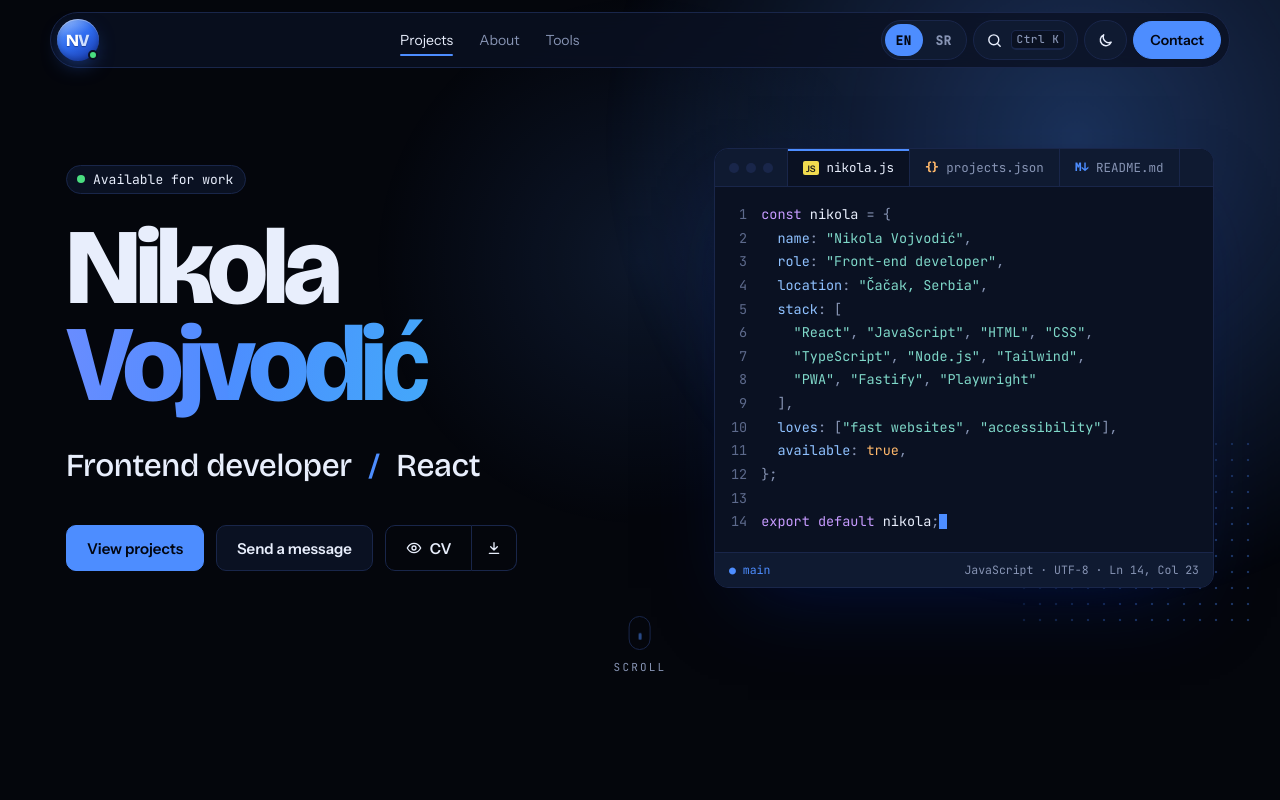
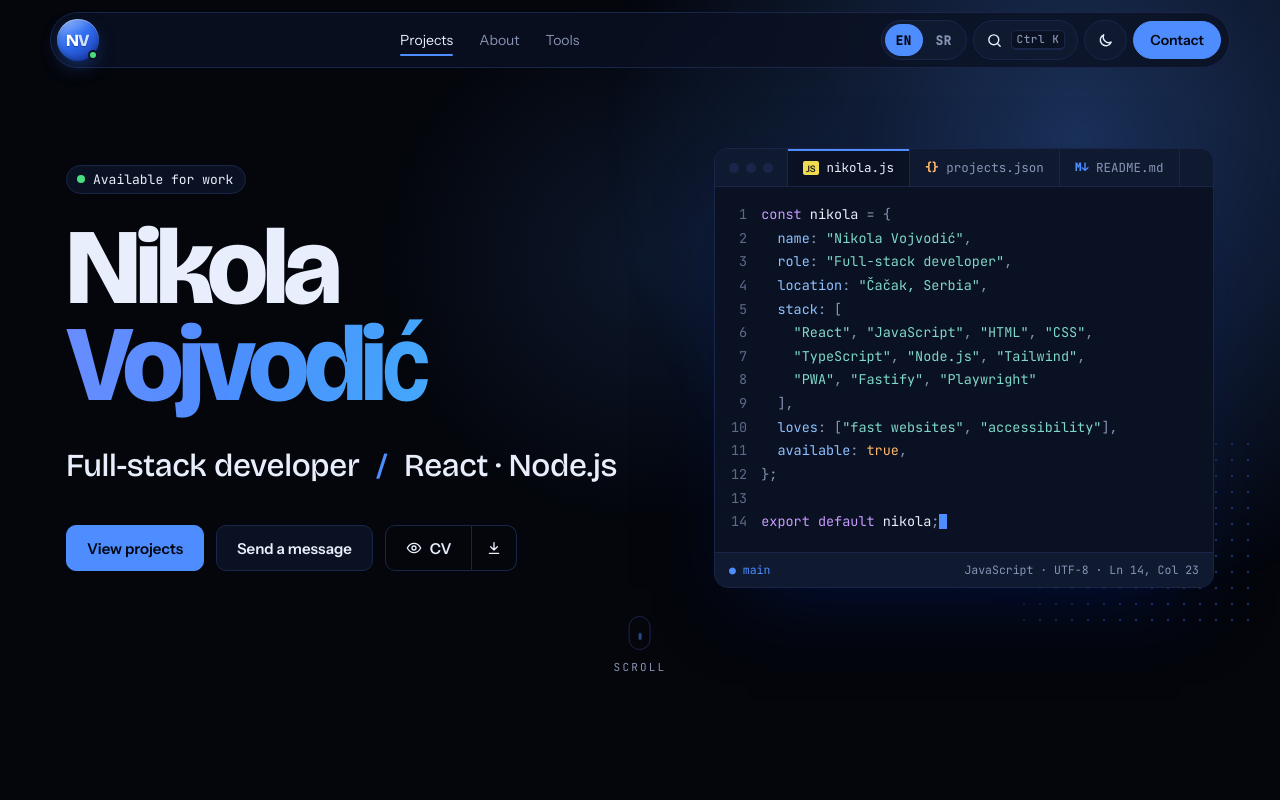
Before and after one commit to nikolxdev/nikolxdev.github.io, a plain HTML site: page index.html in a window 1280 px wide. Shown: the top 800 px of the page. Drawn offline with nearby package versions, Linux system fonts and the light colour scheme.

Commit message:
Position as full-stack developer across site and CV

```diff
--- a/index.html
+++ b/index.html
@@ -3,24 +3,24 @@
 <head>
 <meta charset="utf-8">
 <meta name="viewport" content="width=device-width, initial-scale=1, viewport-fit=cover">
-<title>Nikola Vojvodić · Frontend developer</title>
-<meta name="description" content="Nikola Vojvodić, junior frontend developer from Serbia. Live projects with full source code: Knjigoteka and Last Ember.">
+<title>Nikola Vojvodić · Full-stack developer</title>
+<meta name="description" content="Nikola Vojvodić, full-stack developer from Serbia. Live projects with full source code: Knjigoteka and Last Ember.">
 <link rel="canonical" href="https://nikolxdev.github.io/">
 <meta property="og:type" content="website">
 <meta property="og:site_name" content="Nikola Vojvodić">
 <meta property="og:url" content="https://nikolxdev.github.io/">
-<meta property="og:title" content="Nikola Vojvodić · Frontend developer">
-<meta property="og:description" content="Nikola Vojvodić, junior frontend developer from Serbia. Live projects with full source code: Knjigoteka and Last Ember.">
+<meta property="og:title" content="Nikola Vojvodić · Full-stack developer">
+<meta property="og:description" content="Nikola Vojvodić, full-stack developer from Serbia. Live projects with full source code: Knjigoteka and Last Ember.">
 <meta property="og:image" content="https://nikolxdev.github.io/img/og.jpg">
 <meta property="og:image:type" content="image/jpeg">
 <meta property="og:image:width" content="1200">
 <meta property="og:image:height" content="630">
-<meta property="og:image:alt" content="Nikola Vojvodić, frontend developer, with a link to nikolxdev.github.io">
+<meta property="og:image:alt" content="Nikola Vojvodić, full-stack developer, with a link to nikolxdev.github.io">
 <meta property="og:locale" content="en_US">
 <meta property="og:locale:alternate" content="sr_RS">
 <meta name="twitter:card" content="summary_large_image">
-<meta name="twitter:title" content="Nikola Vojvodić · Frontend developer">
-<meta name="twitter:description" content="Nikola Vojvodić, junior frontend developer from Serbia. Live projects with full source code: Knjigoteka and Last Ember.">
+<meta name="twitter:title" content="Nikola Vojvodić · Full-stack developer">
+<meta name="twitter:description" content="Nikola Vojvodić, full-stack developer from Serbia. Live projects with full source code: Knjigoteka and Last Ember.">
 <meta name="twitter:image" content="https://nikolxdev.github.io/img/og.jpg">
 <script>
   (function () {
@@ -219,6 +219,7 @@ header.nav {
 @keyframes wheel { 0% { opacity: 0; transform: translateY(0); } 30% { opacity: 1; } 100% { opacity: 0; transform: translateY(12px); } }
 .uloga { margin: 0 0 34px; font-family: var(--f-display); font-size: clamp(1.4rem, 2.6vw, 2rem); font-weight: 500; letter-spacing: -.01em; color: var(--fg); }
 .uloga i { font-style: normal; color: var(--blue); margin: 0 .3em; }
+.uloga .nw { white-space: nowrap; }
 
 .editor { background: var(--surface); border: 1px solid var(--line); border-radius: 14px; overflow: hidden;
   font: 13.5px/1.75 var(--f-mono); box-shadow: 0 34px 80px -34px var(--shadow); }
@@ -522,7 +523,7 @@ footer a:hover { color: var(--fg); }
           <span class="avail"><i></i><span data-i18n="hero.avail">Dostupan za posao</span></span>
         </div>
         <h1 class="ime" style="--i:1">Nikola <span>Vojvodić</span></h1>
-        <p class="uloga" style="--i:2">Frontend developer <i aria-hidden="true">/</i> React</p>
+        <p class="uloga" style="--i:2">Full-stack developer <i aria-hidden="true">/</i> <span class="nw">React · Node.js</span></p>
         <div class="ctas" style="--i:3">
           <a class="btn primary" href="#projekti" data-i18n="hero.cta1">Pogledaj projekte</a>
           <a class="btn" href="#kontakt" data-i18n="hero.cta2">Pošalji poruku</a>
@@ -666,9 +667,8 @@ footer a:hover { color: var(--fg); }
         </figure>
         <div class="about-main">
         <div class="about-text">
-          <p data-i18n="ab.p1">Ja sam <strong>Nikola Vojvodić</strong>, web developer iz Čačka i diplomirani inženjer informacionih tehnologija (FTN Čačak, 2026). Pravim kompletne, funkcionalne web aplikacije u JavaScript-u, od <strong>offline-first PWA</strong> aplikacija do interaktivnih sajtova.</p>
+          <p data-i18n="ab.p1">Ja sam <strong>Nikola Vojvodić</strong>, full-stack developer iz Čačka i diplomirani inženjer informacionih tehnologija (FTN Čačak, 2026). Pravim kompletne, funkcionalne web aplikacije u JavaScript-u, od <strong>offline-first PWA</strong> aplikacija do interaktivnih sajtova.</p>
           <p data-i18n="ab.p2">Svaki projekat pravim od nule, sa pažnjom na čist kod, <strong>pristupačnost i automatske testove</strong>. Svaki projekat na ovoj stranici ima verziju uživo i kompletan kod na GitHubu, a testovi se automatski pokreću pri svakoj izmeni.</p>
-          <p data-i18n="ab.p3">Tražim prvu poziciju kao <strong>junior frontend ili full-stack developer</strong>.</p>
           <div class="ctas">
             <a class="btn primary" href="cv/Nikola_Vojvodic_CV.pdf" target="_blank" rel="noopener"><svg viewBox="0 0 24 24" fill="none" stroke="currentColor" stroke-width="2" stroke-linecap="round" stroke-linejoin="round" aria-hidden="true"><path d="M2 12s3.6-7 10-7 10 7 10 7-3.6 7-10 7S2 12 2 12Z"/><circle cx="12" cy="12" r="3"/></svg><span data-i18n="ab.cvv">Pogledaj CV</span></a>
             <a class="btn" href="cv/Nikola_Vojvodic_CV.pdf" download><svg viewBox="0 0 24 24" fill="none" stroke="currentColor" stroke-width="2" stroke-linecap="round" stroke-linejoin="round" aria-hidden="true"><path d="M12 4v11M7 10l5 5 5-5M5 20h14"/></svg><span data-i18n="ab.cv">Preuzmi PDF</span></a>
@@ -677,12 +677,11 @@ footer a:hover { color: var(--fg); }
           </div>
         </div>
         <dl class="facts">
-          <div><dt data-i18n="ab.k1">Uloga</dt><dd data-i18n="ab.v1">Junior web developer</dd></div>
+          <div><dt data-i18n="ab.k1">Uloga</dt><dd data-i18n="ab.v1">Full-stack developer</dd></div>
           <div><dt data-i18n="ab.k2">Lokacija</dt><dd data-i18n="ab.v2">Čačak, Srbija</dd></div>
           <div><dt data-i18n="ab.k6">Obrazovanje</dt><dd data-i18n="ab.v6">Informacione tehnologije, Fakultet tehničkih nauka Čačak (2022–2026). Diplomski rad o PWA aplikacijama, ocena 10.</dd></div>
           <div><dt data-i18n="ab.k3">Fokus</dt><dd data-i18n="ab.v3">PWA, pristupačnost (WCAG 2.1), automatsko testiranje, React</dd></div>
           <div><dt data-i18n="ab.k4">Jezici</dt><dd data-i18n="ab.v4">Srpski (maternji), engleski (profesionalni nivo)</dd></div>
-          <div><dt data-i18n="ab.k5">Status</dt><dd data-i18n="ab.v5">Tražim prvi posao, junior frontend ili full-stack</dd></div>
         </dl>
         </div>
       </div>
@@ -792,14 +791,13 @@ const EN = {
   "le.f4": "Table booking and a live open / closed status",
   "le.f5": "The whole site in English and Serbian",
   "ab.eyebrow": "Who I am", "ab.title": "About me",
-  "ab.p1": "I'm <strong>Nikola Vojvodić</strong>, a web developer from Čačak, Serbia, with a degree in Information Technology (Faculty of Technical Sciences Čačak, 2026). I build complete, working web applications in JavaScript, from <strong>offline-first PWAs</strong> to interactive websites.",
+  "ab.p1": "I'm <strong>Nikola Vojvodić</strong>, a full-stack developer from Čačak, Serbia, with a degree in Information Technology (Faculty of Technical Sciences Čačak, 2026). I build complete, working web applications in JavaScript, from <strong>offline-first PWAs</strong> to interactive websites.",
   "ab.p2": "I build every project from scratch, with attention to clean code, <strong>accessibility and automated testing</strong>. Every project on this page has a live version and its full source code on GitHub, and the tests run automatically on every change.",
-  "ab.p3": "I'm looking for my first role as a <strong>junior frontend or full-stack developer</strong>.",
   "ab.cvv": "View CV", "ab.cv": "Download PDF", "cv.dl": "Download CV",
-  "ab.k1": "Role", "ab.v1": "Junior web developer", "ab.k2": "Location", "ab.v2": "Čačak, Serbia",
+  "ab.k1": "Role", "ab.v1": "Full-stack developer", "ab.k2": "Location", "ab.v2": "Čačak, Serbia",
   "ab.k6": "Education", "ab.v6": "Information Technology, Faculty of Technical Sciences Čačak (2022–2026). Bachelor thesis on PWAs, graded 10/10.",
   "ab.k3": "Focus", "ab.v3": "PWAs, accessibility (WCAG 2.1), automated testing, React",
-  "ab.k4": "Languages", "ab.v4": "Serbian (native), English (professional working proficiency)", "ab.k5": "Status", "ab.v5": "Looking for a first junior frontend or full-stack role",
+  "ab.k4": "Languages", "ab.v4": "Serbian (native), English (professional working proficiency)",
   "t.eyebrow": "What I use", "t.title": "Tools & technologies",
   "t.c1l": "Basics", "t.html": "semantics, forms, landmarks", "t.css": "grid, flexbox, responsive design", "t.js": "ES2022+, ES modules, async", "t.react": "components, hooks, state", "t.tw": "utility classes, design systems",
   "t.c2": "Web platform", "t.rest": "fetch, caching, error handling", "t.storage": "localStorage, import & export", "t.intl": "translations, plurals, dates", "t.json": "working with API data",
@@ -836,7 +834,7 @@ const FILES = {
     sr: [
       ["k", "const ", "", "nikola", "u", " = {"],
       ["p", "  ime", "u", ": ", "s", "\"Nikola Vojvodić\"", "u", ","],
-      ["p", "  uloga", "u", ": ", "s", "\"Front-end developer\"", "u", ","],
+      ["p", "  uloga", "u", ": ", "s", "\"Full-stack developer\"", "u", ","],
       ["p", "  lokacija", "u", ": ", "s", "\"Čačak, Srbija\"", "u", ","],
       ["p", "  stack", "u", ": ["], ...STACK, ["u", "  ],"],
       ["p", "  volim", "u", ": [", "s", "\"brze sajtove\"", "u", ", ", "s", "\"pristupačnost\"", "u", "],"],
@@ -848,7 +846,7 @@ const FILES = {
     en: [
       ["k", "const ", "", "nikola", "u", " = {"],
       ["p", "  name", "u", ": ", "s", "\"Nikola Vojvodić\"", "u", ","],
-      ["p", "  role", "u", ": ", "s", "\"Front-end developer\"", "u", ","],
+      ["p", "  role", "u", ": ", "s", "\"Full-stack developer\"", "u", ","],
       ["p", "  location", "u", ": ", "s", "\"Čačak, Serbia\"", "u", ","],
       ["p", "  stack", "u", ": ["], ...STACK, ["u", "  ],"],
       ["p", "  loves", "u", ": [", "s", "\"fast websites\"", "u", ", ", "s", "\"accessibility\"", "u", "],"],
@@ -882,12 +880,11 @@ const FILES = {
     sr: [
       ["h", "# Nikola Vojvodić"],
       ["", ""],
-      ["", "Junior web developer iz Čačka. Pravim"],
+      ["", "Full-stack developer iz Čačka. Pravim"],
       ["", "web aplikacije koje su brze, pristupačne"],
       ["", "i pokrivene testovima."],
       ["", ""],
       ["h", "## Trenutno"],
-      ["u", "- ", "", "Tražim prvi posao kao junior developer"],
       ["u", "- ", "", "Radim na novom full-stack projektu"],
       ["", ""],
       ["h", "## Kontakt"],
@@ -897,12 +894,11 @@ const FILES = {
     en: [
       ["h", "# Nikola Vojvodić"],
       ["", ""],
-      ["", "Junior web developer from Čačak, Serbia."],
+      ["", "Full-stack developer from Čačak, Serbia."],
       ["", "I build web apps that are fast,"],
       ["", "accessible and covered by tests."],
       ["", ""],
       ["h", "## Right now"],
-      ["u", "- ", "", "Looking for a first junior role"],
       ["u", "- ", "", "Working on a new full-stack project"],
       ["", ""],
       ["h", "## Contact"],
```
